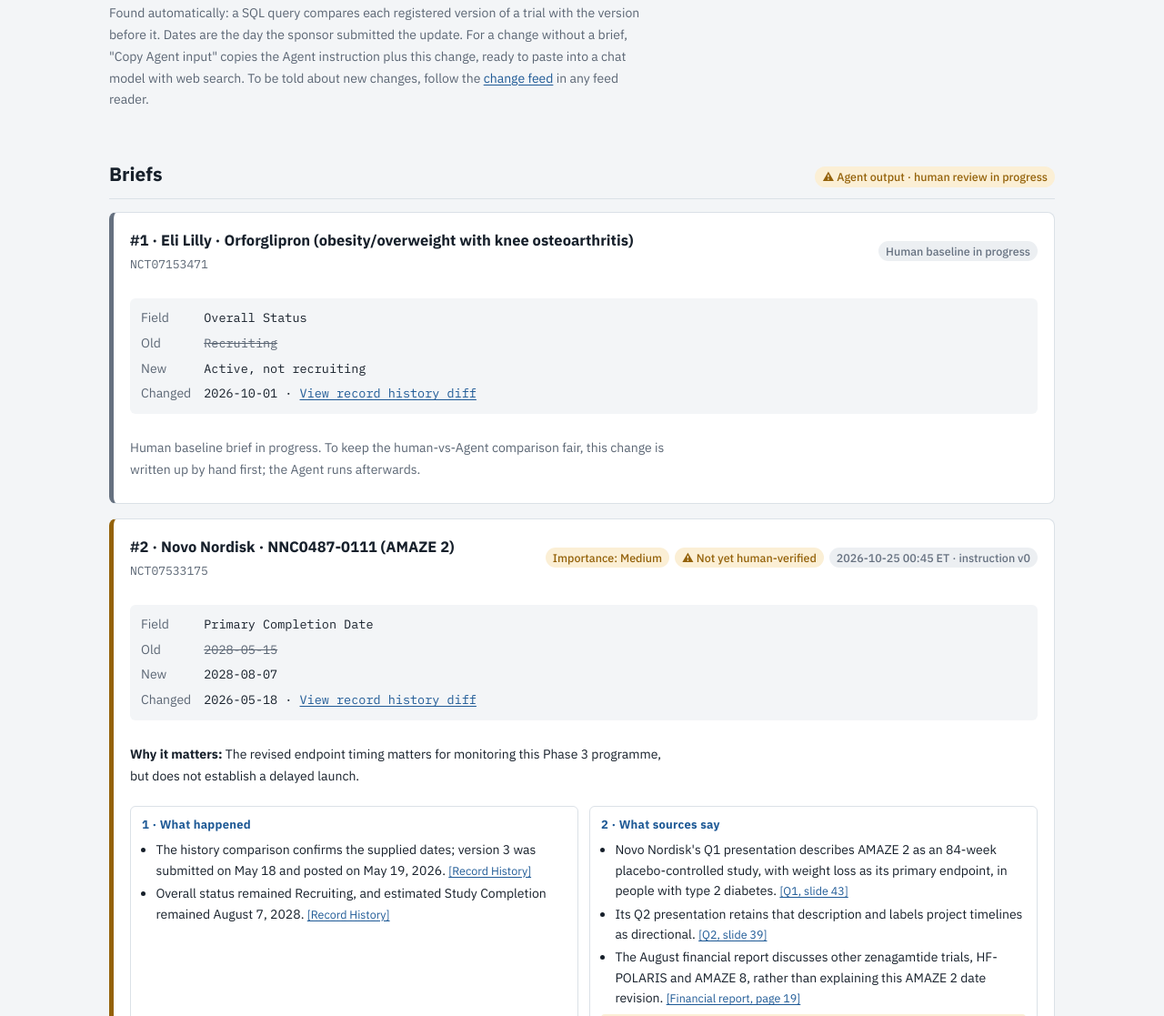
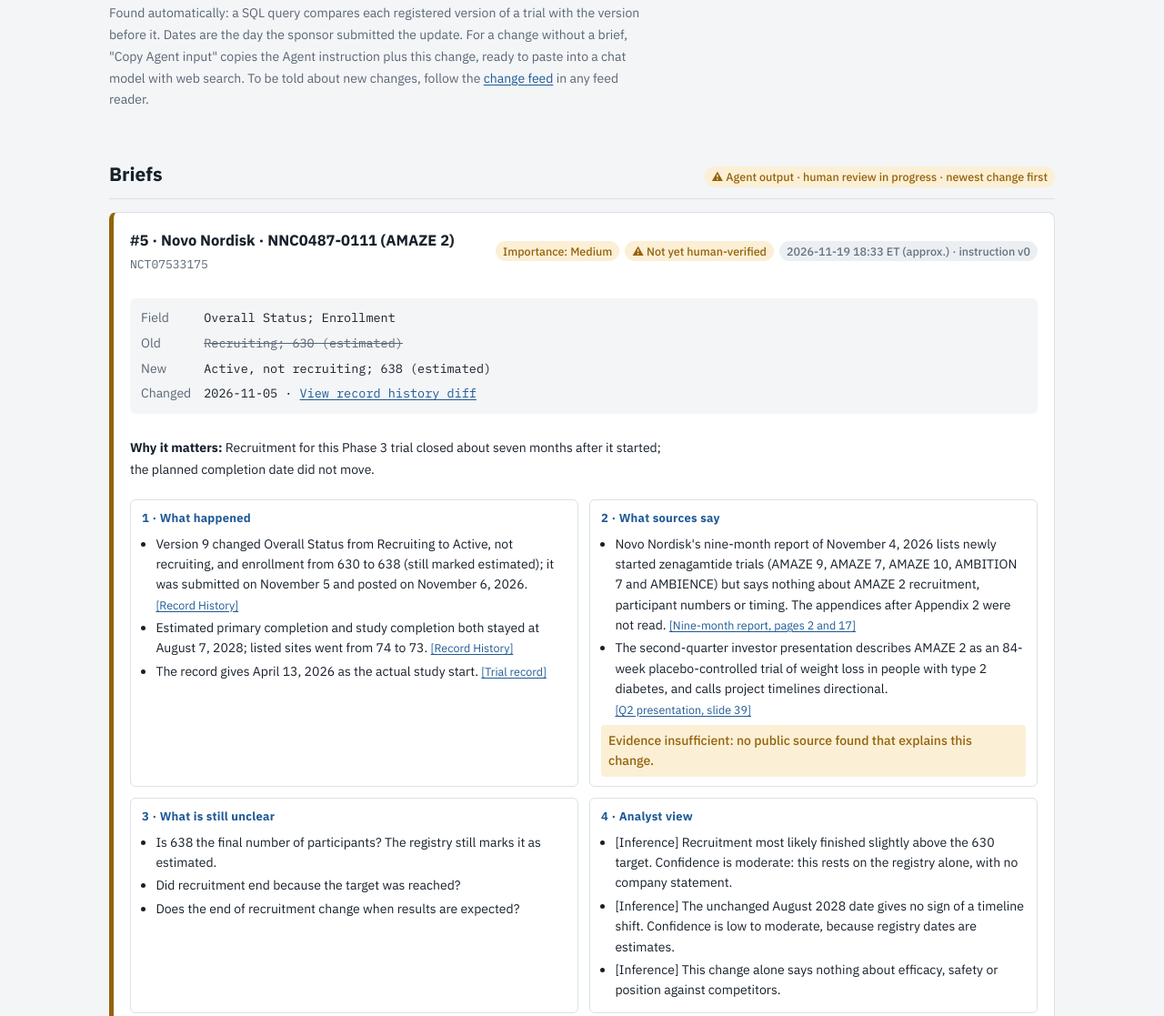
Before and after one commit to EmmaZhao422/trial-watch, a plain HTML site: page index.html in a window 1280 px wide. Shown: the part 1899-3016 px from the top of the page at 91% size. Drawn offline with Linux system fonts and the light colour scheme.

Commit message:
Site: show briefs with the newest change first
Co-Authored-By: Claude Fable 5.2 <noreply@anthropic.com>
Claude-Session: https://claude.ai/code/session_01N561SCAyz2Lz2eJq66ve2N

```diff
--- a/index.html
+++ b/index.html
@@ -172,7 +172,7 @@ footer{max-width:1080px;margin:0 auto;padding:18px 20px 40px;border-top:1px soli
 <section id="briefs">
   <div class="sec-head">
     <h2>Briefs</h2>
-    <span class="pill warn">⚠ Agent output · human review in progress</span>
+    <span class="pill warn">⚠ Agent output · human review in progress · newest change first</span>
   </div>
   <div class="cards" id="cards"><p class="sub">Loading briefs…</p></div>
 </section>
@@ -376,7 +376,7 @@ fetch("agent/instruction_v0.txt", {cache: "no-store"}).then(r => r.ok ? r.text()
 
 const briefsReady = loadJSON("briefs.json");
 briefsReady.then(b => {
-  document.getElementById("cards").innerHTML = b.changes.map(renderCard).join("");
+  document.getElementById("cards").innerHTML = [...b.changes].sort((x, y) => String(y.change_date).localeCompare(String(x.change_date))).map(renderCard).join("");
   document.getElementById("sRuns").textContent = b.changes.reduce((n, c) => n + (c.runs || []).length, 0);
 }).catch(() => { document.getElementById("cards").innerHTML = `<p class="err">Briefs did not load. Please refresh the page.</p>`; });
 
```
